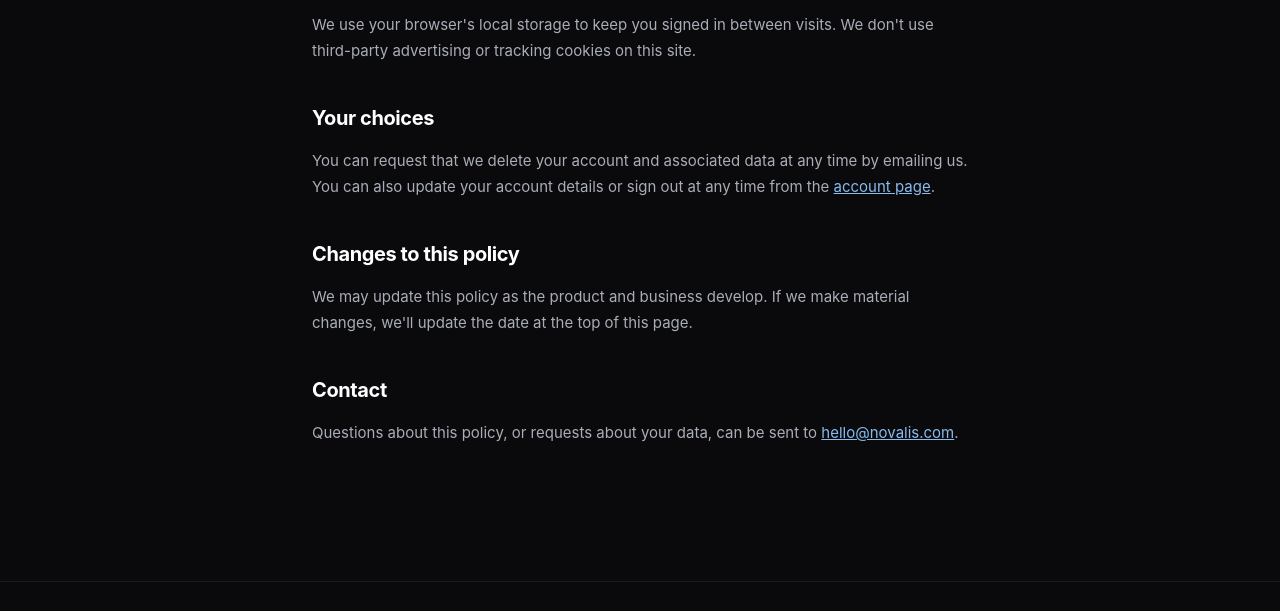
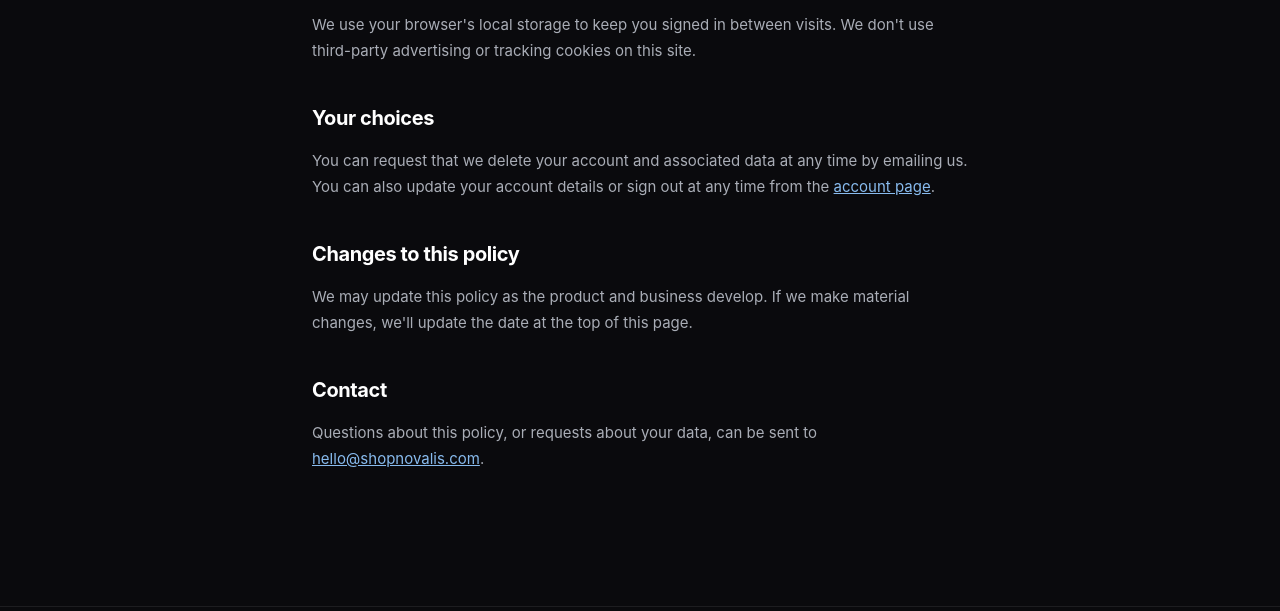
Before and after one commit to emerlardo/novalis-landing, a website: page privacy/index.html in a window 1280 px wide. Shown: the part 1229-1840 px from the top of the page. Drawn offline with Linux system fonts and the light colour scheme.

Commit message:
Fix contact email to hello@shopnovalis.com (novalis.com is not owned)

```diff
--- a/privacy/index.html
+++ b/privacy/index.html
@@ -81,7 +81,7 @@
       <h2>Contact</h2>
       <p>
         Questions about this policy, or requests about your data, can be sent to
-        <a href="mailto:hello@novalis.com">hello@novalis.com</a>.
+        <a href="mailto:hello@shopnovalis.com">hello@shopnovalis.com</a>.
       </p>
     </article>
   </main>
```
Also changed, not shown: terms/index.html (+1 -1 lines).
